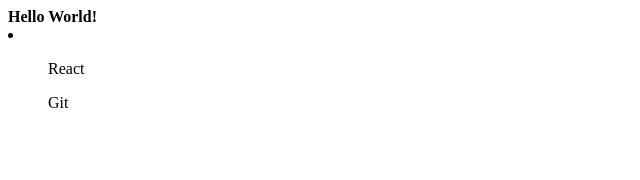
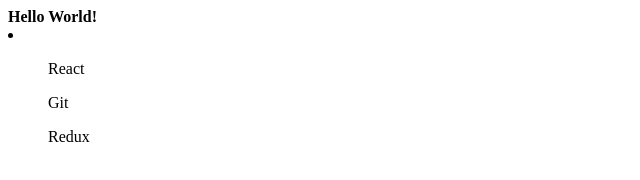
Before and after one commit to carlos-peru/Hack, a plain HTML site: page index.html in a window 1280 px wide. Shown: the full height of the page, 0-640 px from the left. Drawn offline with Linux system fonts and the light colour scheme.

Commit message:
Adds another item

```diff
--- a/index.html
+++ b/index.html
@@ -7,6 +7,7 @@
     <li>
       <ol>React</ol>
       <ol>Git</ol>
+      <ol>Redux</ol>
     </li>
   </body>
 </html>
```
